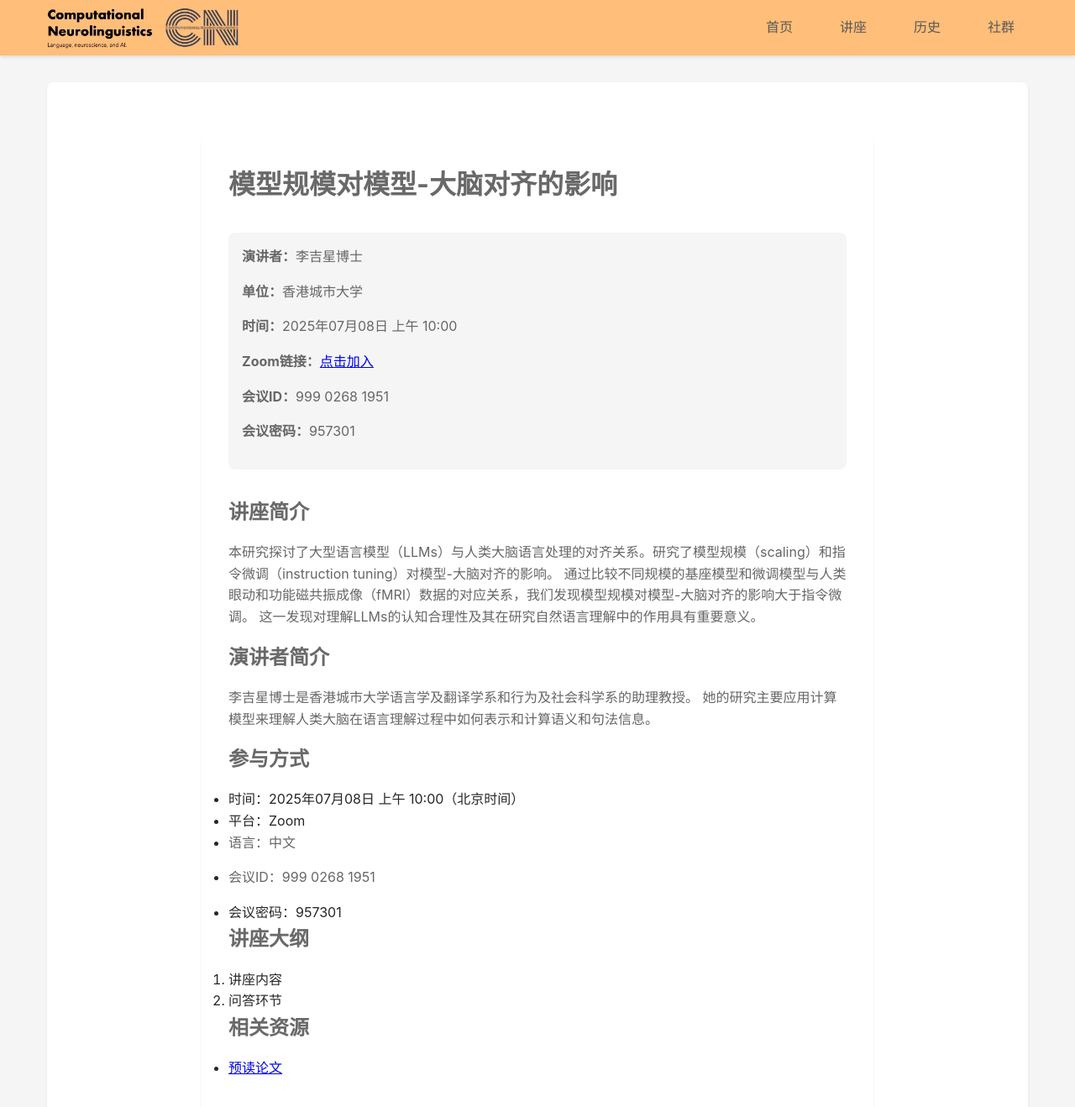
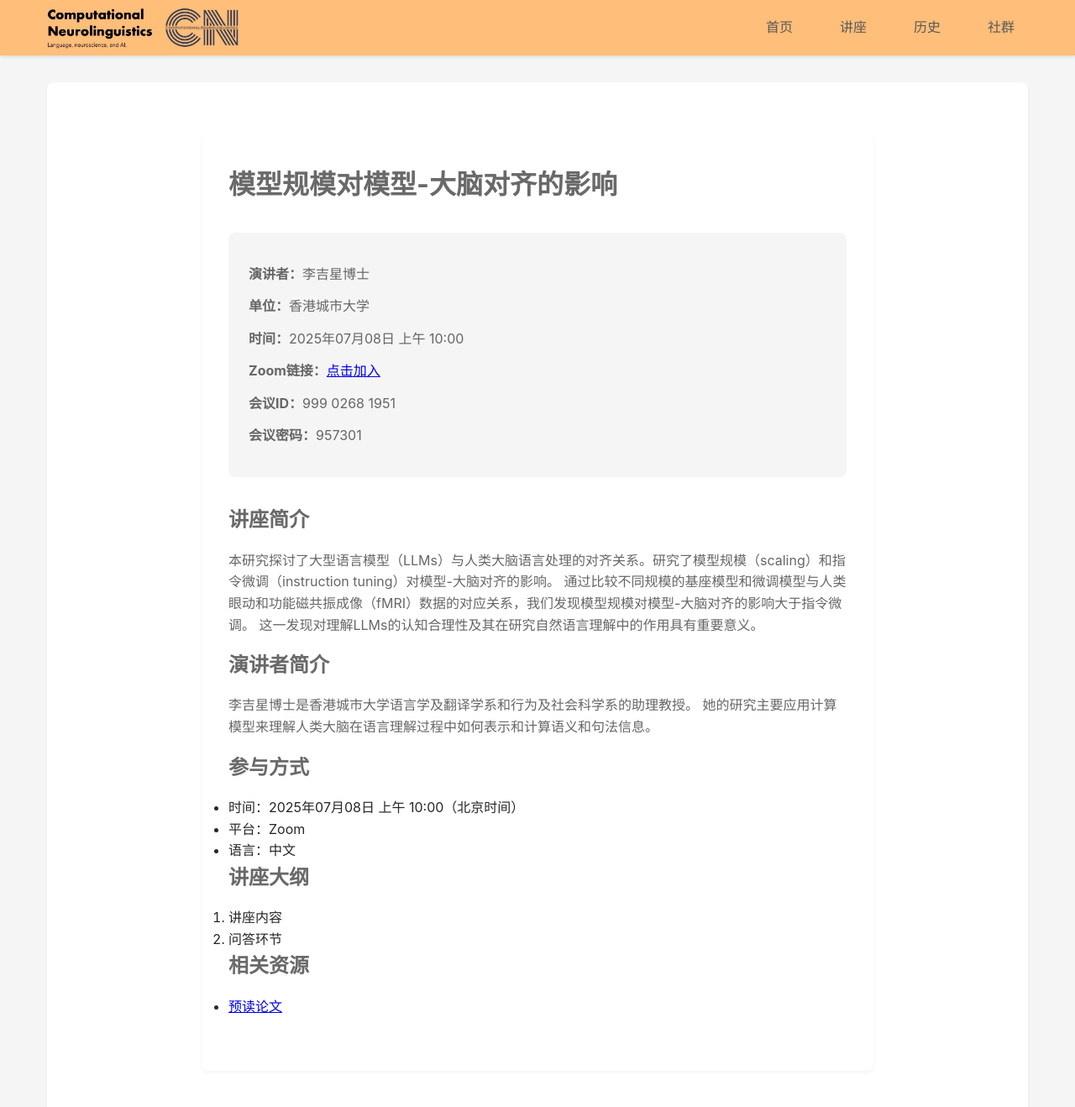
Before and after one commit to xufengduan/Computational-Neurolinguistics-Forum, a Jekyll site: the page built from events/2025-07-Li-Jixing/index.md, in a window 1280 px wide and 1400 px high. Shown: the top 1318 px of the window at 84% size. Built offline with Jekyll 4.4.1, drawn with Linux system fonts in a browser that asks for light colours.

Commit message:
调整事件页面样式，增加事件元数据的内边距和段落间距；为小屏幕设备添加响应式样式；在事件和归档页面中移除Zoom会议ID和密码的显示逻辑。

```diff
--- a/_layouts/event.html
+++ b/_layouts/event.html
@@ -49,9 +49,14 @@
 
     .event-meta {
         margin: 2rem 0;
-        padding: 1rem;
+        padding: 1.5rem;
         background: var(--background-light);
         border-radius: var(--border-radius);
+    }
+
+    .event-meta p {
+        margin: 0.8rem 0;
+        word-break: break-word;
     }
 
     .event-content {
@@ -64,4 +69,19 @@
         padding-top: 2rem;
         border-top: 1px solid var(--border-color);
     }
+
+    @media screen and (max-width: 768px) {
+        .event-detail {
+            padding: 1rem;
+        }
+
+        .event-meta {
+            margin: 1rem 0;
+            padding: 1rem;
+        }
+
+        .event-meta p {
+            margin: 0.6rem 0;
+        }
+    }
 </style>
--- a/events/2025-07-Li-Jixing/index.md
+++ b/events/2025-07-Li-Jixing/index.md
@@ -47,12 +47,6 @@
 - 时间：{{ page.date | date: "%Y年%m月%d日" }} {% assign hour = page.date | date: "%H" | plus: 0 %}{% if hour < 12 %}上午{% else %}下午{% endif %} {{ page.date | date: "%H:%M" }}（北京时间）
 - 平台：Zoom
 - 语言：中文
-{% if page.zoom_id %}
-- 会议ID：{{ page.zoom_id }}
-{% endif %}
-{% if page.zoom_password %}
-- 会议密码：{{ page.zoom_password }}
-{% endif %}
 
 ## 讲座大纲
 
--- a/scripts/generate_event_pages.py
+++ b/scripts/generate_event_pages.py
@@ -64,12 +64,6 @@
 - 时间：{{ page.date | date: "%Y年%m月%d日" }} {% assign hour = page.date | date: "%H" | plus: 0 %}{% if hour < 12 %}上午{% else %}下午{% endif %} {{ page.date | date: "%H:%M" }}（北京时间）
 - 平台：Zoom
 - 语言：中文
-{% if page.zoom_id %}
-- 会议ID：{{ page.zoom_id }}
-{% endif %}
-{% if page.zoom_password %}
-- 会议密码：{{ page.zoom_password }}
-{% endif %}
 
 ## 讲座大纲
 
```
